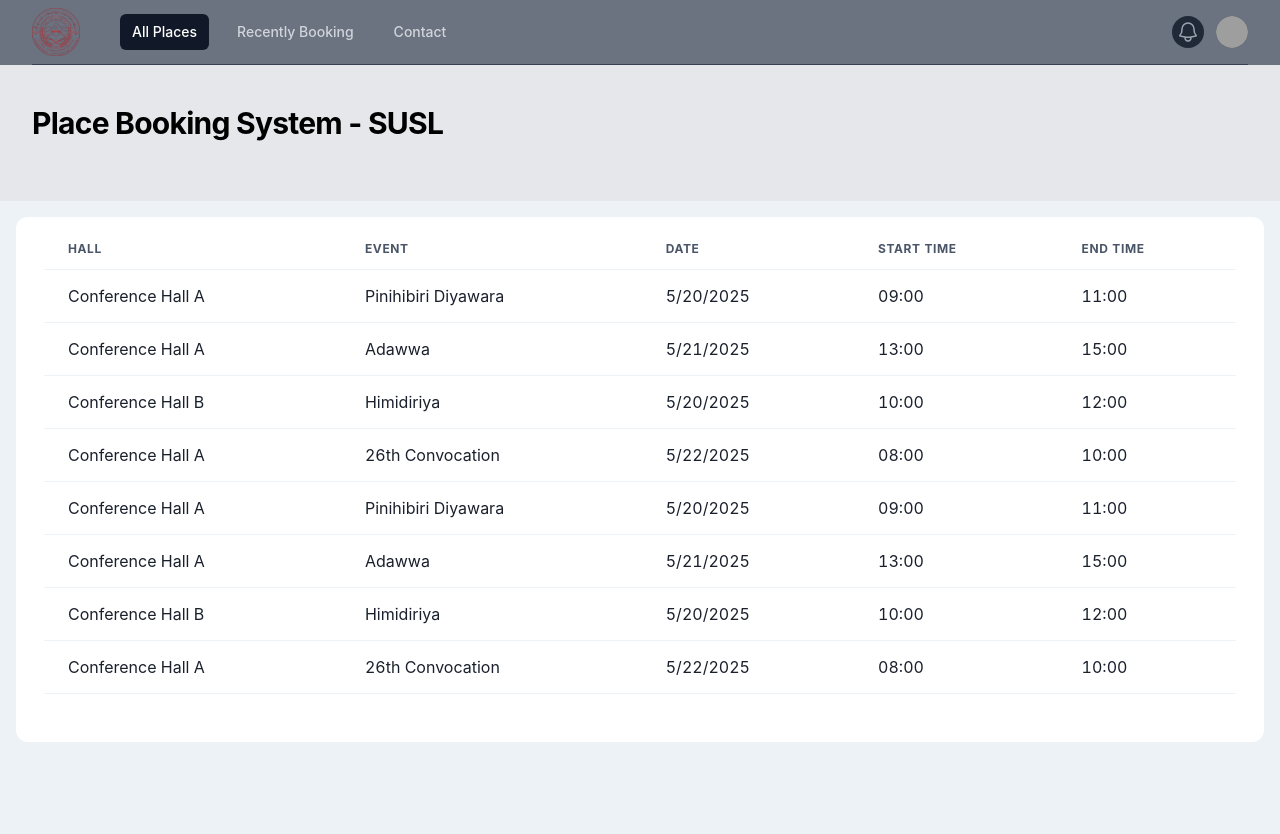
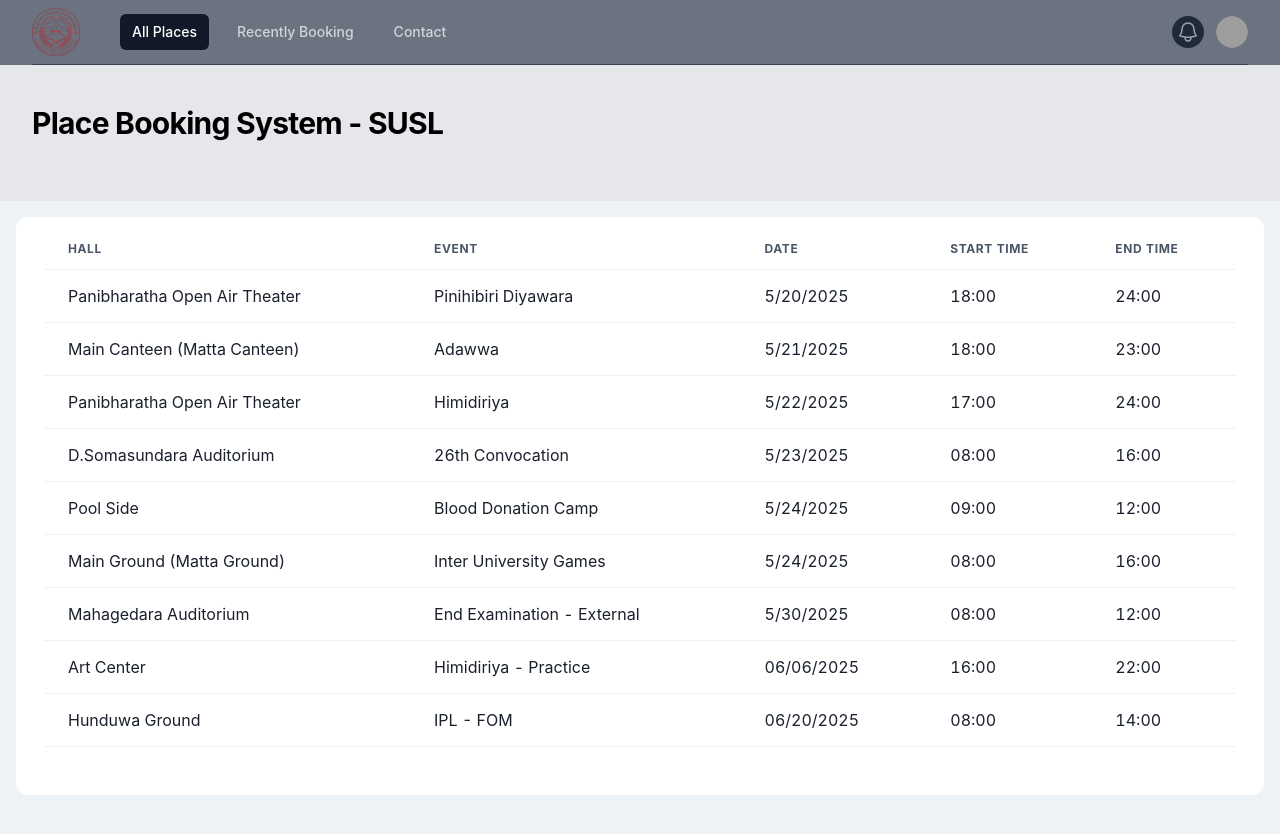
Before and after one commit to Chathurangi67herath/Place_Booking_System, a React (Create React App) app: page /recentBookings in a window 1280 px wide. Shown: the top 834 px of the page. Built offline with nearby package versions, Linux system fonts and the light colour scheme; grey boxes are pictures that could not be loaded.

Commit message:
ADDED => Booking Details

```diff
--- a/src/Components/RecentBookings.jsx
+++ b/src/Components/RecentBookings.jsx
@@ -36,61 +36,69 @@ export default function RecentBookings() {
       const mockData = [
 
         {
-          "hall": "Conference Hall A",
+          "hall": "Panibharatha Open Air Theater",
           "date": "5/20/2025",
           "event" : "Pinihibiri Diyawara",
-          "startTime": "09:00",
-          "endTime": "11:00"
+          "startTime": "18:00",
+          "endTime": "24:00"
         },
         {
-          "hall": "Conference Hall A",
+          "hall": "Main Canteen (Matta Canteen)",
           "date": "5/21/2025",
           "event" : "Adawwa",
-          "startTime": "13:00",
-          "endTime": "15:00"
+          "startTime": "18:00",
+          "endTime": "23:00"
         },
         {
-          "hall": "Conference Hall B",
-          "date": "5/20/2025",
+          "hall": "Panibharatha Open Air Theater",
+          "date": "5/22/2025",
           "event" : "Himidiriya",
-          "startTime": "10:00",
+          "startTime": "17:00",
+          "endTime": "24:00"
+        },
+        {
+          "hall": "D.Somasundara Auditorium",
+          "date": "5/23/2025",
+          "event" : "26th Convocation",
+          "startTime": "08:00",
+          "endTime": "16:00"
+        }
+        ,
+        {
+          "hall": "Pool Side",
+          "date": "5/24/2025",
+          "event" : "Blood Donation Camp",
+          "startTime": "09:00",
           "endTime": "12:00"
         },
         {
-          "hall": "Conference Hall A",
-          "date": "5/22/2025",
-          "event" : "26th Convocation",
+          "hall": "Main Ground (Matta Ground)",
+          "date": "5/24/2025",
+          "event" : "Inter University Games",
           "startTime": "08:00",
-          "endTime": "10:00"
+          "endTime": "16:00"
+        },
+        {
+          "hall": "Mahagedara Auditorium",
+          "date": "5/30/2025",
+          "event" : "End Examination - External",
+          "startTime": "08:00",
+          "endTime": "12:00"
         }
         ,
         {
-          "hall": "Conference Hall A",
-          "date": "5/20/2025",
-          "event" : "Pinihibiri Diyawara",
-          "startTime": "09:00",
-          "endTime": "11:00"
+          "hall": "Art Center",
+          "date": "06/06/2025",
+          "event" : "Himidiriya - Practice",
+          "startTime": "16:00",
+          "endTime": "22:00"
         },
         {
-          "hall": "Conference Hall A",
-          "date": "5/21/2025",
-          "event" : "Adawwa",
-          "startTime": "13:00",
-          "endTime": "15:00"
-        },
-        {
-          "hall": "Conference Hall B",
-          "date": "5/20/2025",
-          "event" : "Himidiriya",
-          "startTime": "10:00",
-          "endTime": "12:00"
-        },
-        {
-          "hall": "Conference Hall A",
-          "date": "5/22/2025",
-          "event" : "26th Convocation",
+          "hall": "Hunduwa Ground",
+          "date": "06/20/2025",
+          "event" : "IPL - FOM",
           "startTime": "08:00",
-          "endTime": "10:00"
+          "endTime": "14:00"
         }
         // ... more bookings
       ];
```
